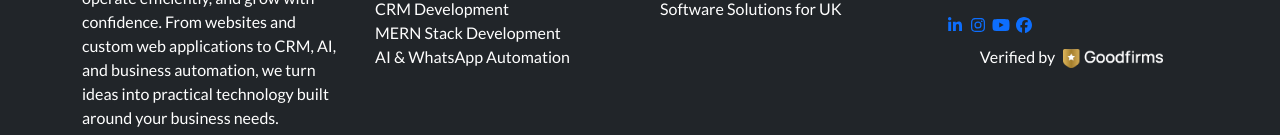
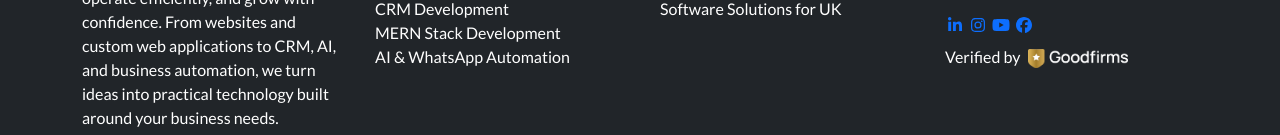
Before and after one commit to satpal055/techbirja-website, a plain HTML site: page service-in-canada/index.html in a window 1280 px wide. Shown: the part 5744-5879 px from the top of the page. Drawn offline with Linux system fonts and the light colour scheme.

Commit message:
Update index.html

```diff
--- a/service-in-canada/index.html
+++ b/service-in-canada/index.html
@@ -757,7 +757,7 @@ In today's competitive market, your website should work as a powerful sales tool
            <a href="https://www.youtube.com/@TechBirjaSoftwares" target="_blank"><i class="fa-brands fa-youtube"></i></a>
            <a href=""target="_blank"><i class="fa-brands fa-facebook"></i></a>
           </div>
-             <div class="d-flex justify-content-center mt-2 ms-2">
+             <div class="d-flex mt-2 ms-2">
                   <p class="me-2 mb-0">Verified by </p>
                   <a target="_blank" href="https://www.goodfirms.co/company/techbirja-softwares"><img src="../image/goodfirm_ft.png" style="width:100px;object-fit:contain"loading="lazy"></a>
              </div>
```
